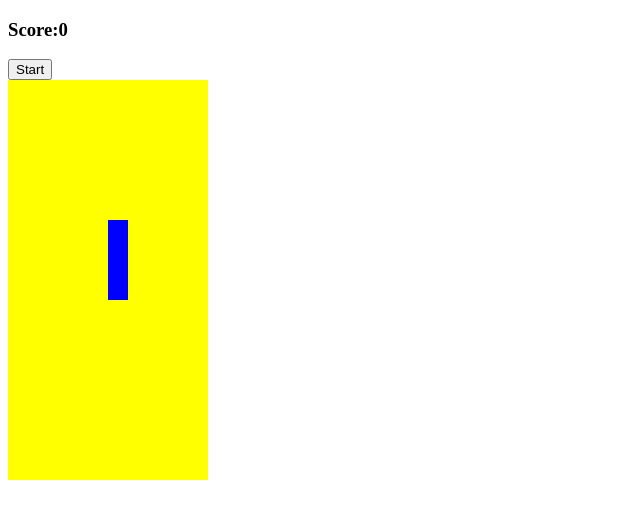
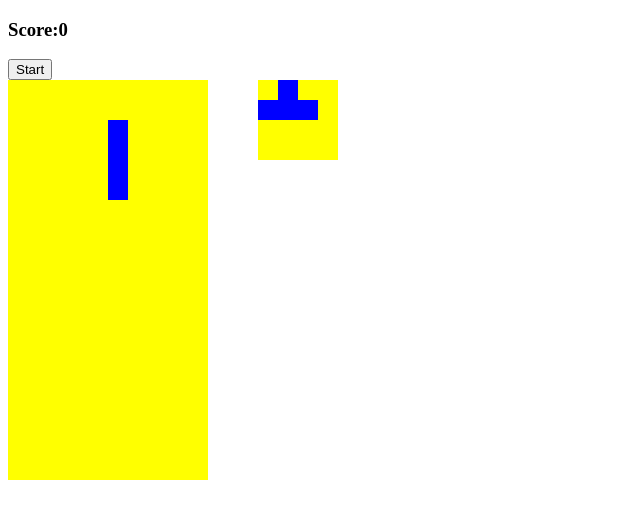
Before and after one commit to daikejia/Tetris, a plain HTML site: page index.html in a window 1280 px wide. Both pictures are taken after a click on the button "Start". Shown: the whole page, without its empty margins (0-640 px from the left). Drawn offline with Linux system fonts and the light colour scheme.

Commit message:
start pause button

```diff
--- a/app.js
+++ b/app.js
@@ -1,9 +1,11 @@
 document.addEventListener("DOMContentLoaded", () => {
   const grid = document.querySelector(".grid");
   let squares = document.querySelectorAll(".grid div");
-  const ScoreDisplay = document.querySelector("#score");
-  const StartBtn = document.querySelector("#start-btn");
+  const scoreDisplay = document.querySelector("#score");
+  const startBtn = document.querySelector("#start-button");
   const width = 10;
+  let nextRandom = 0;
+  let timerId;
 
   //The Tetrominoes
   const lTetromino = [
@@ -71,7 +73,7 @@ document.addEventListener("DOMContentLoaded", () => {
   }
 
   //make the tetromino move down every second
-  timerId = setInterval(moveDown, 1000);
+  // timerId = setInterval(moveDown, 1000);
 
   //assign functions to keyCodes
   function control(e) {
@@ -104,10 +106,12 @@ document.addEventListener("DOMContentLoaded", () => {
       current.forEach((index) =>
         squares[currentPosition + index].classList.add("taken")
       );
-      random = Math.floor(Math.random() * theTetrominoes.length);
+      random = nextRandom;
+      nextRandom = Math.floor(Math.random() * theTetrominoes.length);
       current = theTetrominoes[random][currentRotation];
       currentPosition = 4;
       draw();
+      displayShape();
     }
   }
 
@@ -163,6 +167,39 @@ document.addEventListener("DOMContentLoaded", () => {
 
     draw();
   }
+
+  const displaySquares = document.querySelectorAll(".mini-grid div");
+  const displayWidth = 4;
+  let displayIndex = 0;
+
+  const upNextTetrominoes = [
+    [1, displayWidth + 1, displayWidth * 2 + 1, 2], //lTetromino
+    [0, displayWidth, displayWidth + 1, displayWidth * 2 + 1], //zTetromino
+    [1, displayWidth, displayWidth + 1, displayWidth + 2], //tTetromino
+    [0, 1, displayWidth, displayWidth + 1], //oTetromino
+    [1, displayWidth + 1, displayWidth * 2 + 1, displayWidth * 3 + 1], //iTetromino
+  ];
+
+  function displayShape() {
+    displaySquares.forEach((square) => {
+      square.classList.remove("tetromino");
+    });
+    upNextTetrominoes[nextRandom].forEach((index) => {
+      displaySquares[displayIndex + index].classList.add("tetromino");
+    });
+  }
+
+  startBtn.addEventListener("click", () => {
+    if (timerId) {
+      clearInterval(timerId);
+      timerId = null;
+    } else {
+      draw();
+      timerId = setInterval(moveDown, 1000);
+      nextRandom = Math.floor(Math.random() * theTetrominoes.length);
+      displayShape();
+    }
+  });
   // console.log("test");
   // draw();
 });
--- a/index.html
+++ b/index.html
@@ -13,6 +13,8 @@
 <body>
  <h3>Score:<span id="score">0</span></h3>
  <button id="start-button">Start</button>
+
+ <div class="container">
   <div class="grid">
    <div></div>
    <div></div>
@@ -229,6 +231,28 @@
    <div class="taken"></div>
    <div class="taken"></div>
   </div>
+
+  <div class="mini-grid">
+   <div></div>
+   <div></div>
+   <div></div>
+   <div></div>
+   <div></div>
+   <div></div>
+   <div></div>
+   <div></div>
+   <div></div>
+   <div></div>
+   <div></div>
+   <div></div>
+   <div></div>
+   <div></div>
+   <div></div>
+   <div></div>
+
+  </div>
+ </div>
+
 </body>
 
 </html>
--- a/style.css
+++ b/style.css
@@ -1,3 +1,7 @@
+.container {
+  display: flex;
+}
+
 .grid {
   width: 200px;
   height: 400px;
@@ -14,3 +18,17 @@
 .tetromino {
   background-color: blue;
 }
+
+.mini-grid {
+  margin-left: 50px;
+  width: 80px;
+  height: 80px;
+  display: flex;
+  flex-wrap: wrap;
+  background-color: yellow;
+}
+
+.mini-grid div {
+  height: 20px;
+  width: 20px;
+}
```
Lines whose indentation alone changed are shown as unchanged.
